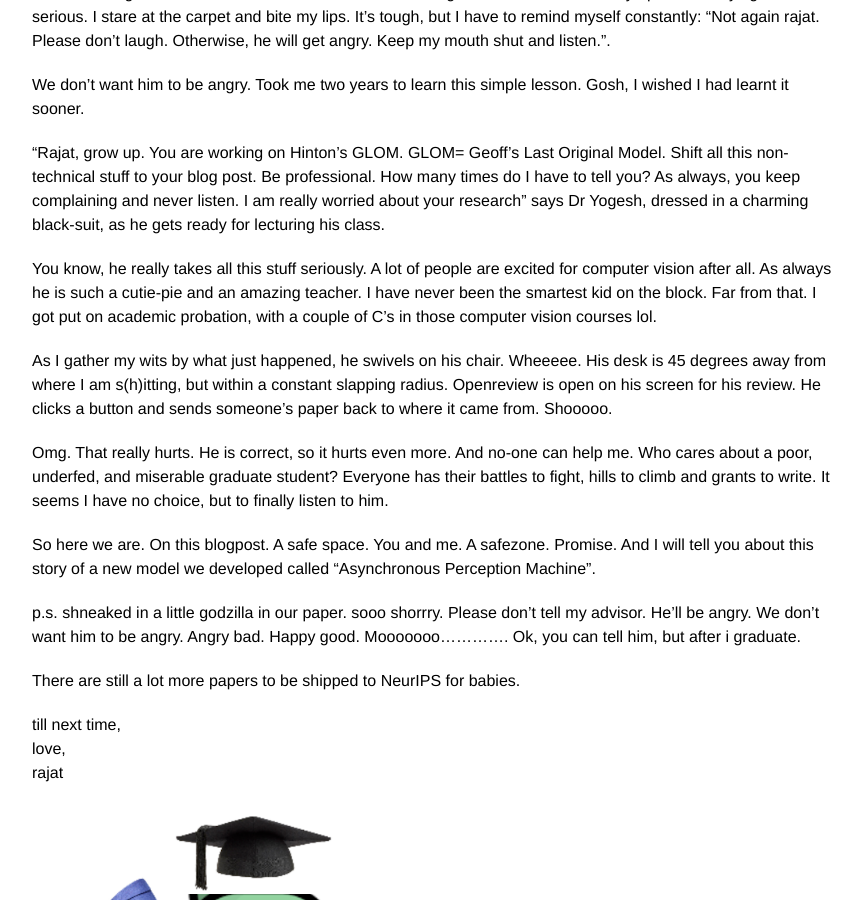
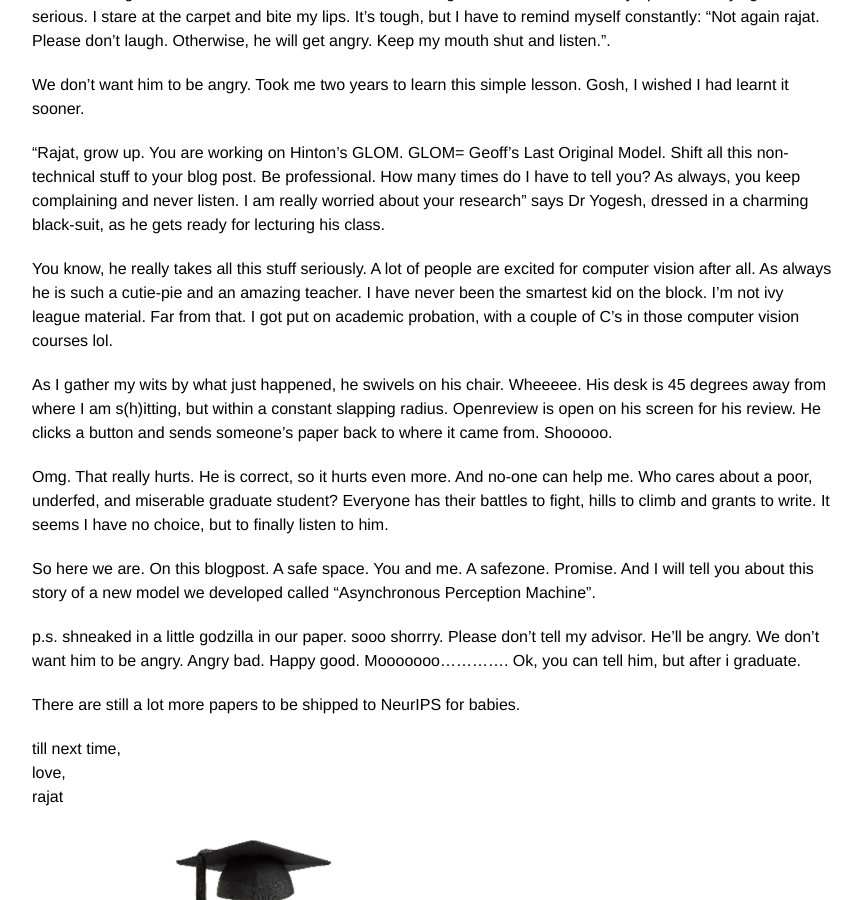
Before and after one commit to rajatmodi62/rajatmodi62.github.io, a Jekyll site: the page built from _posts/2024-10-26-hinton_apm.md, in a window 1280 px wide and 900 px high, scrolled down 906 px. Shown: the whole window, without its empty margins (208-1070 px from the left). Built offline with Jekyll 4.4.1, drawn with Linux system fonts in a browser that asks for light colours; comment, search, counter and statistics services are not loaded.

Commit message:
soft link blog

```diff
--- a/_posts/2024-10-26-hinton_apm.md
+++ b/_posts/2024-10-26-hinton_apm.md
@@ -21,7 +21,7 @@ We don't want him to be angry. Took me two years to learn this simple lesson. Go
 
 "Rajat, grow up. You are working on Hinton's GLOM.  GLOM= Geoff's Last Original Model. Shift all this non-technical stuff to your blog post. Be professional. How many times do I have to tell you? As always, you keep complaining and never listen. I am really worried about your research" says Dr Yogesh, dressed in a charming black-suit, as he gets ready for lecturing his class.
 
-You know, he really takes all this stuff seriously. A lot of people are excited for computer vision after all. As always he is such a cutie-pie and an amazing teacher. I have never been the smartest kid on the block. Far from that. I got put on academic probation, with a couple of C's in those computer vision courses lol.
+You know, he really takes all this stuff seriously. A lot of people are excited for computer vision after all. As always he is such a cutie-pie and an amazing teacher. I have never been the smartest kid on the block. I'm not ivy league material. Far from that. I got put on academic probation, with a couple of C's in those computer vision courses lol.
 
 As I gather my wits by what just happened, he swivels on his chair. Wheeeee. His desk is 45 degrees away from where I am s(h)itting, but within a constant slapping radius. Openreview is open on his screen for his review. He clicks a button and sends someone's paper back to where it came from.  Shooooo.
 
```
